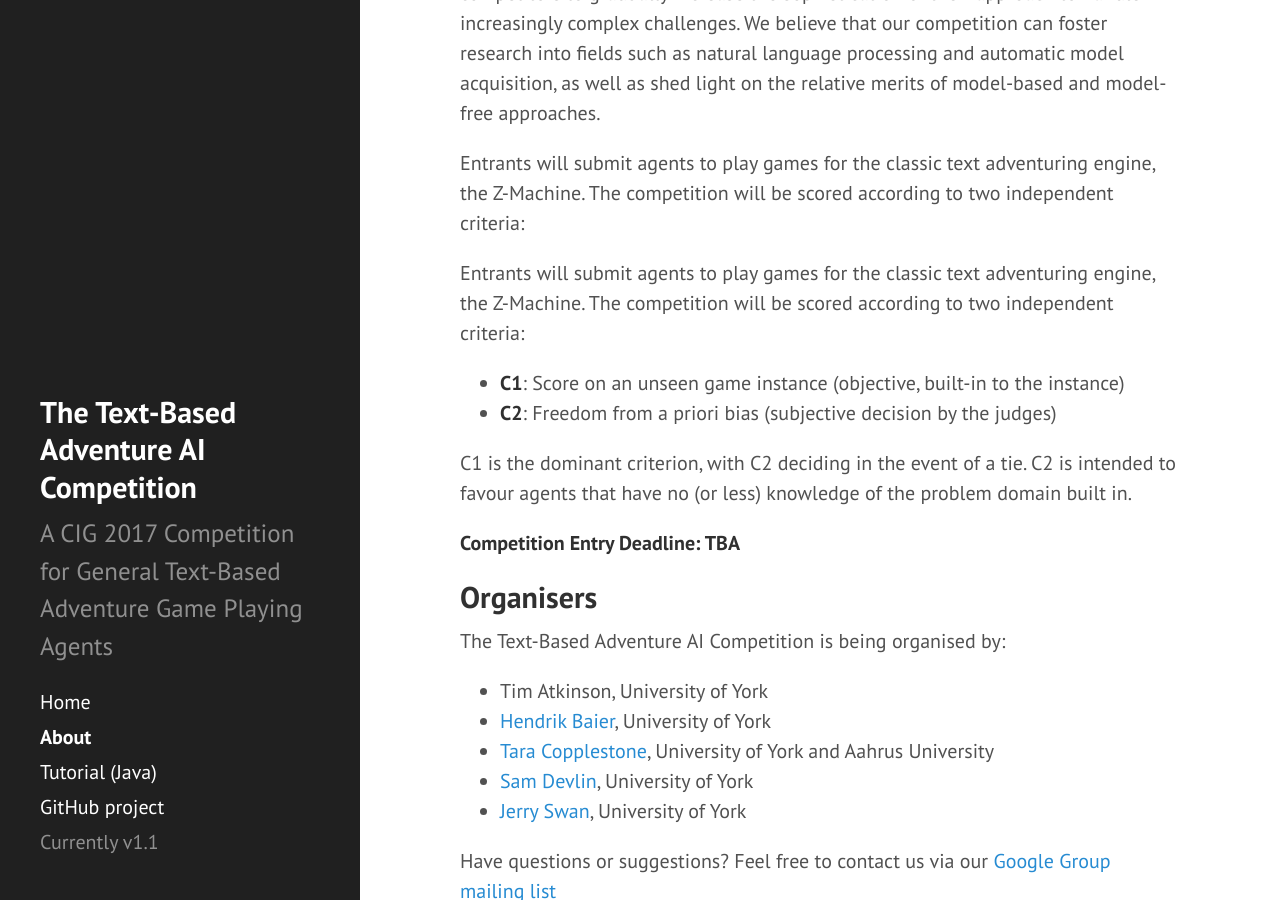
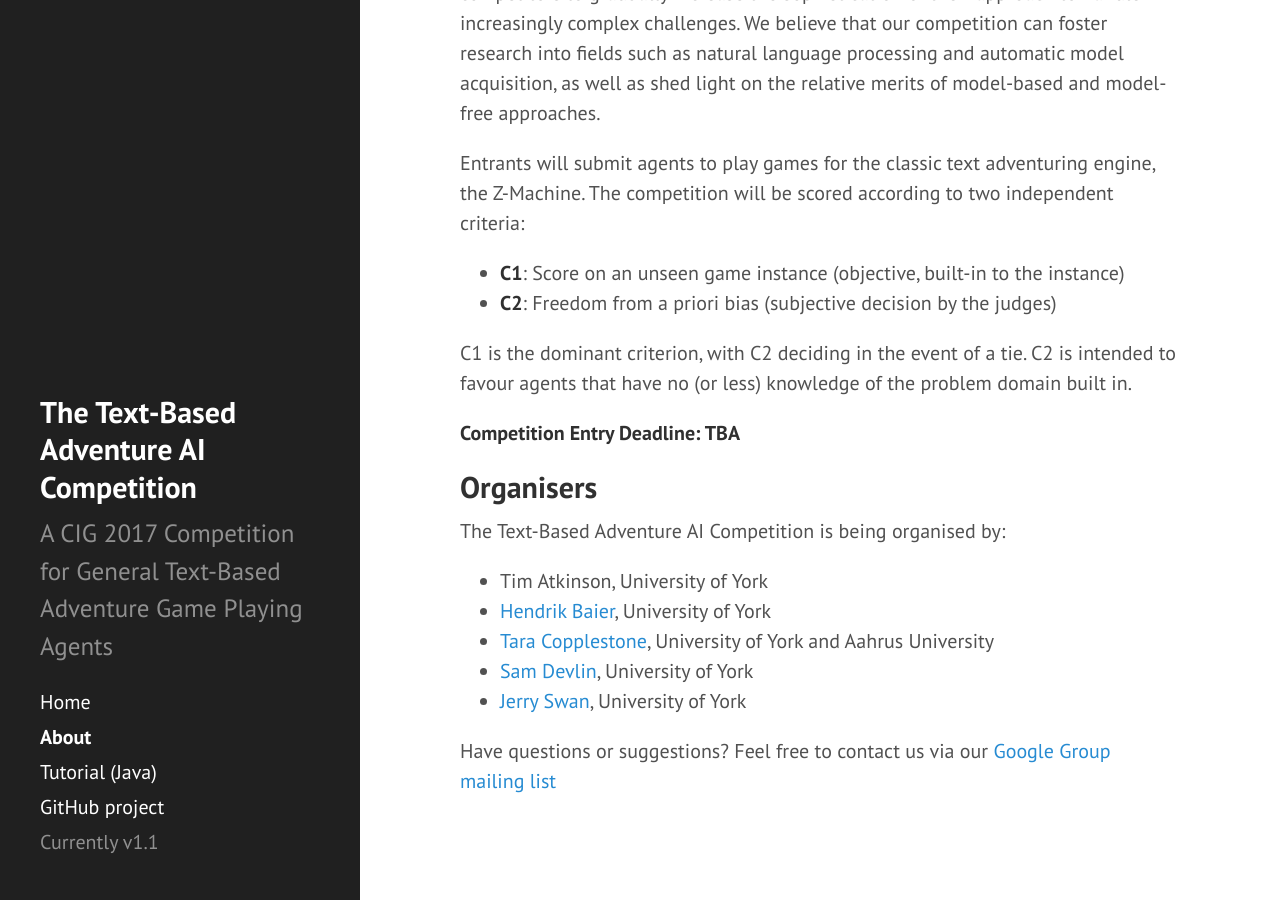
Before and after one commit to Atkrye/IEEE-CIG-Text-Adventurer-Competition, a Jekyll site: the page built from about.md, in a window 1280 px wide and 900 px high, scrolled down 342 px. Built offline with Jekyll 4.4.1, drawn with Linux system fonts in a browser that asks for light colours; Markdown is read by kramdown in place of the engine named in the settings.

Commit message:
Typo fix

```diff
--- a/about.md
+++ b/about.md
@@ -4,8 +4,6 @@ title: About
 ---
 
 Before the widespread availability of graphics displays, text-based games such as Colossal Cave Adventure and Zork were popular in the adventure and role-playing gaming community. Due to the richness of natural language text, such games with text-only interfaces offer a useful testbed for AI research. Building a fully autonomous agent for an arbitrary text adventure game is AI complete. However, we test on a variety of different games with graded numerical scores, allowing competitors to gradually increase the sophistication of their approach to handle increasingly complex challenges. We believe that our competition can foster research into fields such as natural language processing and automatic model acquisition, as well as shed light on the relative merits of model-based and model-free approaches.
-
-Entrants will submit agents to play games for the classic text adventuring engine, the Z-Machine. The competition will be scored according to two independent criteria:
 
 Entrants will submit agents to play games for the classic text adventuring engine, the Z-Machine. The competition will be scored according to two independent criteria:
 
```
